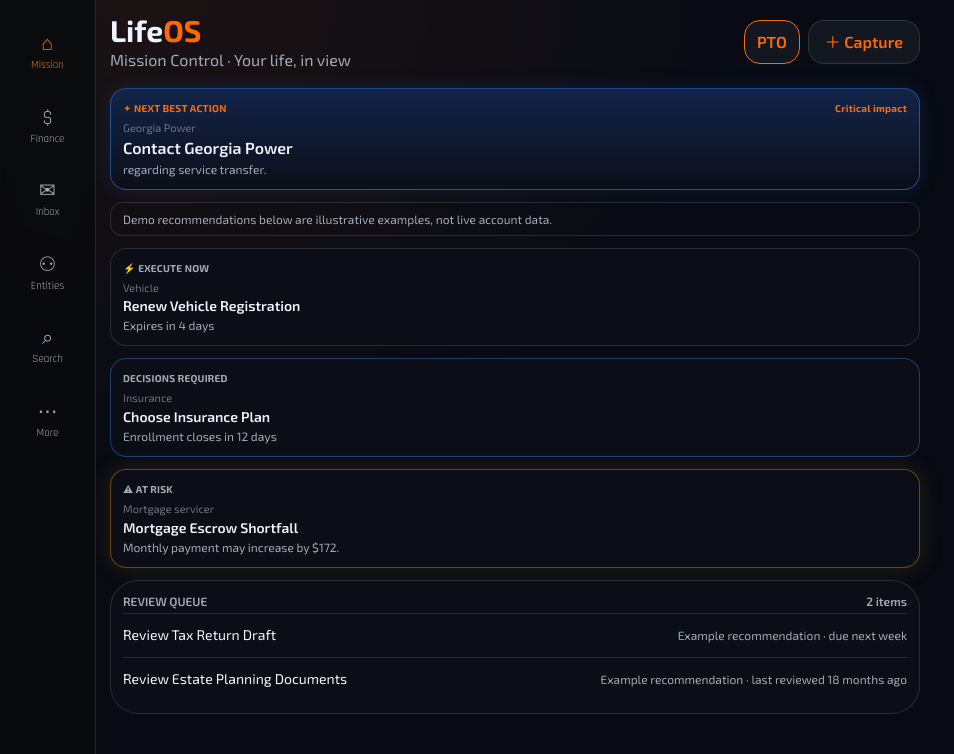
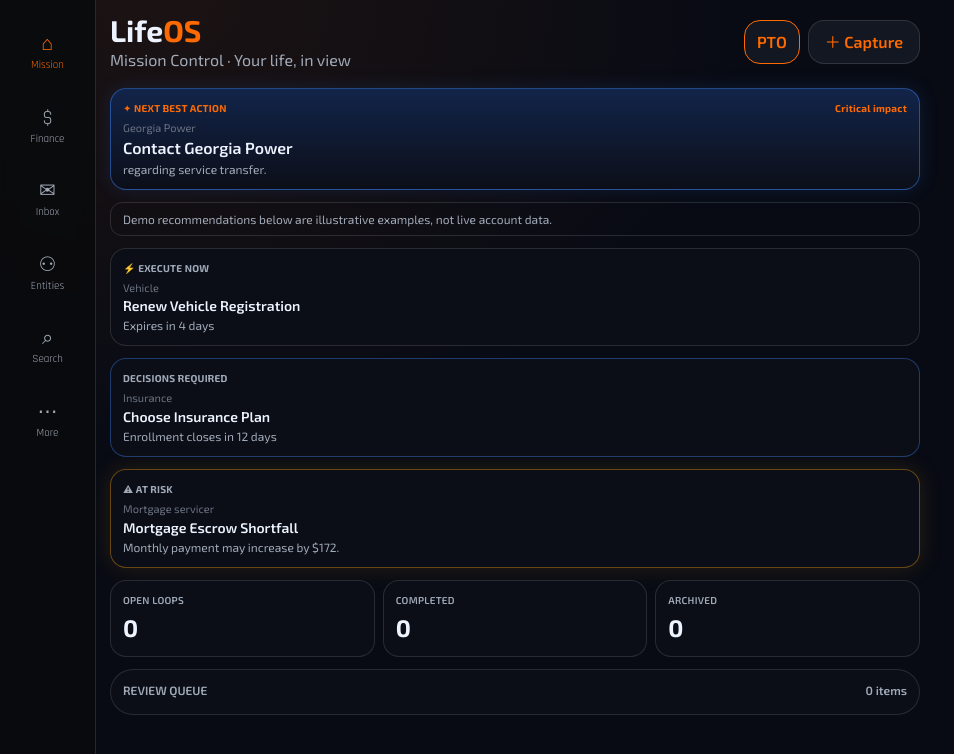
Before and after one commit to 5cxxpb2yrr-ui/lifeos-gemini-preview, a React (Vite) app: page / in a window 1280 px wide. Shown: the top 754 px of the page, without its empty margins (0-954 px from the left). Built offline with nearby package versions, Linux system fonts and the light colour scheme.

Commit message:
feat: derive mission attention queue from open loops

```diff
--- a/port/mission-control-ui/apps/web/src/App.tsx
+++ b/port/mission-control-ui/apps/web/src/App.tsx
@@ -62,7 +62,12 @@ export default function App() {
           <p className="mb-3 rounded-xl border border-[var(--line)] px-3 py-2 text-xs text-[var(--text-2)]">Demo recommendations below are illustrative examples, not live account data.</p>
           <Section><RecommendationCard rec={reg} compact onExpand={() => setDetailRec(reg)} label="⚡ EXECUTE NOW" /><RecommendationCard rec={ins} compact onExpand={() => setDetailRec(ins)} variant="decision" label="DECISIONS REQUIRED" /></Section>
           <Section full><RecommendationCard rec={esc} compact onExpand={() => setDetailRec(esc)} variant="risk" label="⚠ AT RISK" /></Section>
-          <ReviewQueue items={[{ id: '1', title: 'Review Tax Return Draft', note: 'Example recommendation · due next week' }, { id: '2', title: 'Review Estate Planning Documents', note: 'Example recommendation · last reviewed 18 months ago' }]} />
+          <section className="mb-3 grid grid-cols-3 gap-2" aria-label="Mission status">
+            <div className="rounded-2xl border border-[var(--line)] bg-[var(--surface-1)] p-3"><p className="text-[10px] font-semibold uppercase tracking-wide text-[var(--text-2)]">Open loops</p><p className="mt-1 text-2xl font-bold">{inbox.length}</p></div>
+            <div className="rounded-2xl border border-[var(--line)] bg-[var(--surface-1)] p-3"><p className="text-[10px] font-semibold uppercase tracking-wide text-[var(--text-2)]">Completed</p><p className="mt-1 text-2xl font-bold">{completed.length}</p></div>
+            <div className="rounded-2xl border border-[var(--line)] bg-[var(--surface-1)] p-3"><p className="text-[10px] font-semibold uppercase tracking-wide text-[var(--text-2)]">Archived</p><p className="mt-1 text-2xl font-bold">{archive.length}</p></div>
+          </section>
+          <ReviewQueue items={inbox.slice(0, 5).map((item) => ({ id: item.id, title: item.text, note: 'Open loop' }))} onOpen={() => setTab('inbox')} />
         </>)}
         {tab === 'finance' && <PayCommandCenter initialTab={financeInitialTab} />}
         {tab === 'inbox' && <Inbox people={people} />}
```
